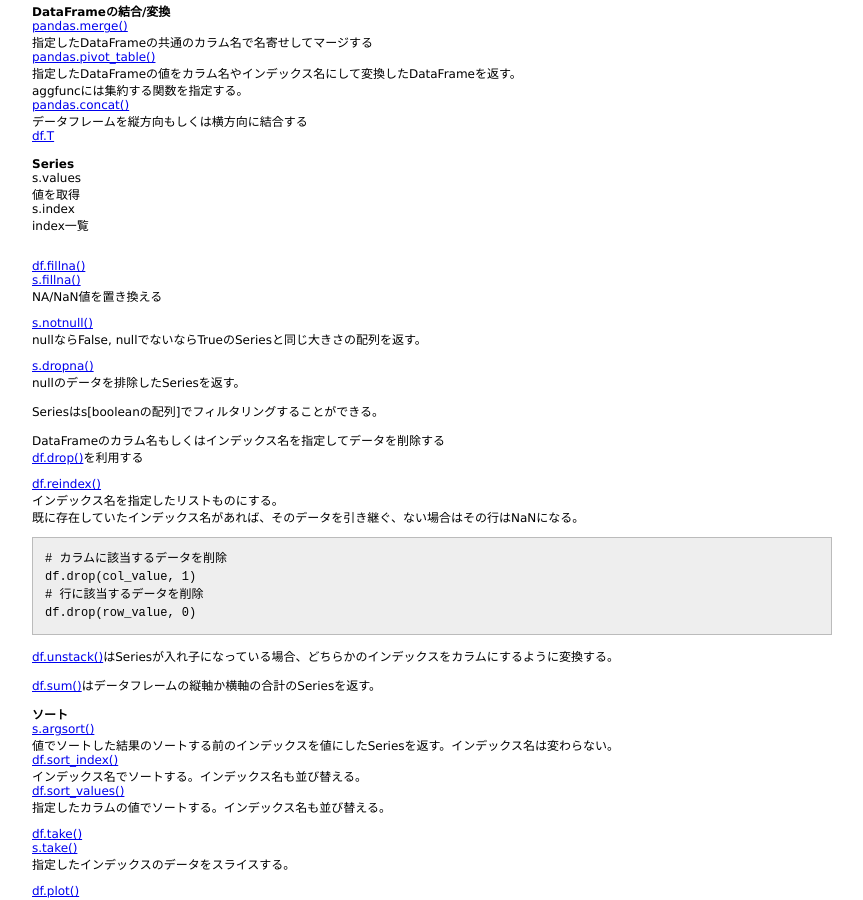
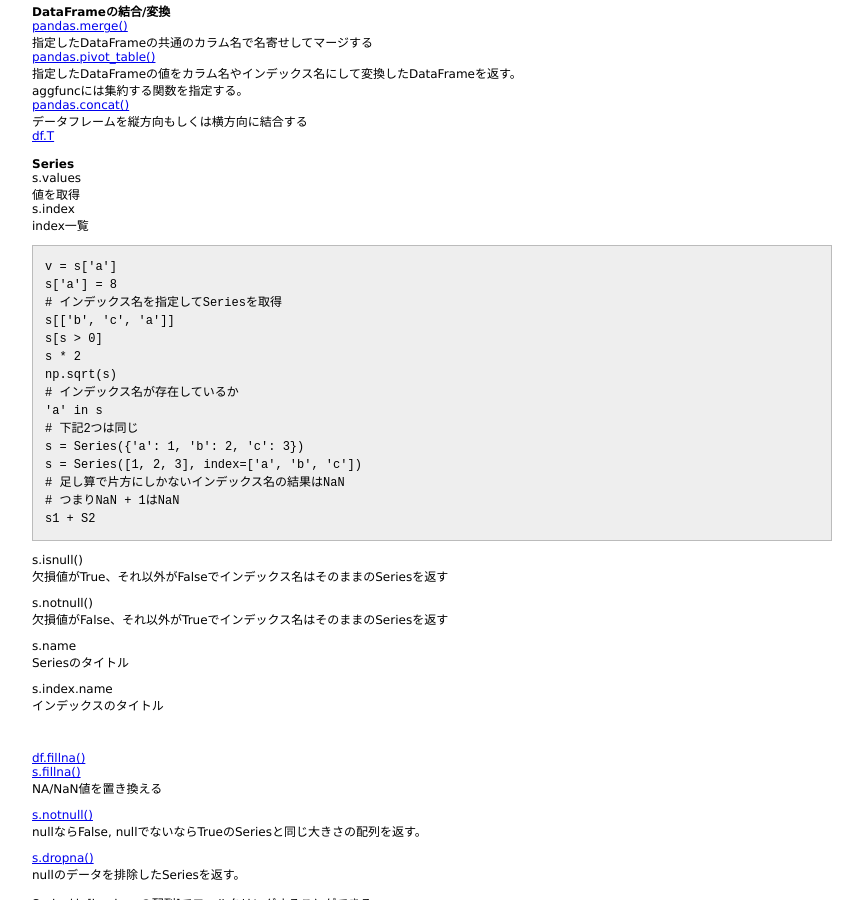
Before and after one commit to 38elements/38elements.github.com, a Jekyll site: the page built from _posts/2016-04-24-pandas.md, in a window 1280 px wide and 900 px high, scrolled down 328 px. Shown: the whole window, without its empty margins (208-1071 px from the left). Built offline with Jekyll 4.4.1, drawn with Linux system fonts in a browser that asks for light colours.

Commit message:
Update 2016-04-24-pandas.md

````diff
--- a/_posts/2016-04-24-pandas.md
+++ b/_posts/2016-04-24-pandas.md
@@ -35,6 +35,35 @@ s.values
 値を取得
 s.index
 index一覧
+```
+v = s['a']
+s['a'] = 8
+# インデックス名を指定してSeriesを取得
+s[['b', 'c', 'a']]
+s[s > 0]
+s * 2
+np.sqrt(s)
+# インデックス名が存在しているか
+'a' in s
+# 下記2つは同じ
+s = Series({'a': 1, 'b': 2, 'c': 3})
+s = Series([1, 2, 3], index=['a', 'b', 'c'])
+# 足し算で片方にしかないインデックス名の結果はNaN
+# つまりNaN + 1はNaN
+s1 + S2
+```
+s.isnull()
+欠損値がTrue、それ以外がFalseでインデックス名はそのままのSeriesを返す
+
+s.notnull()
+欠損値がFalse、それ以外がTrueでインデックス名はそのままのSeriesを返す
+
+s.name
+Seriesのタイトル
+
+s.index.name
+インデックスのタイトル
+
 <br>
 
 [df.fillna()](http://pandas.pydata.org/pandas-docs/stable/generated/pandas.DataFrame.fillna.html)
````
